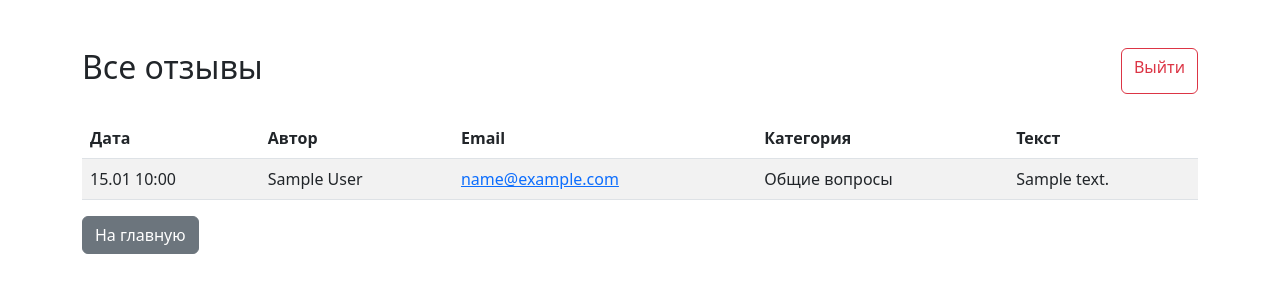
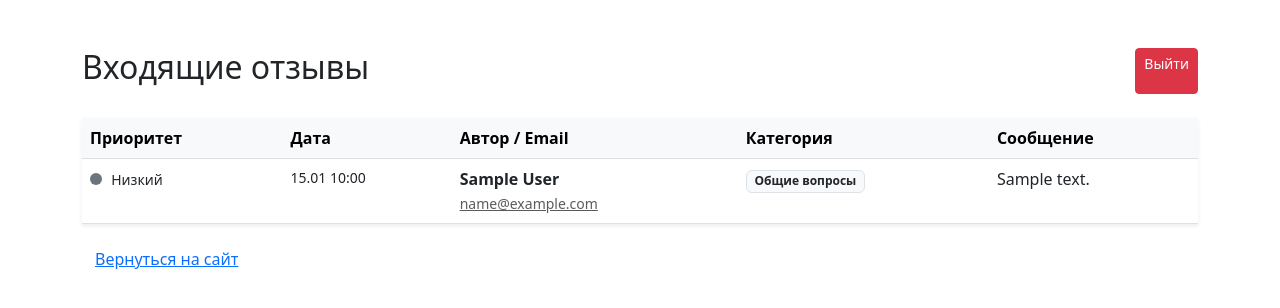
Before and after one commit to Goydaa/feedback, a Flask app: page /admin in a window 1280 px wide. Shown: the top 308 px of the page. Run offline with Flask 3, Linux system fonts and the light colour scheme; a user stored in the database is signed in; tables that the repository leaves empty hold one stand-in row (values such as "Sample post").

Commit message:
Update admin.html

```diff
--- a/templates/admin.html
+++ b/templates/admin.html
@@ -2,37 +2,46 @@
 <html lang="ru">
 <head>
     <meta charset="UTF-8">
-    <title>Админ-панель</title>
+    <title>Панель управления</title>
     <link rel="stylesheet" href="https://cdn.jsdelivr.net/npm/bootstrap@5.3.0/dist/css/bootstrap.min.css">
+    <style>
+        .dot { height: 12px; width: 12px; border-radius: 50%; display: inline-block; margin-right: 5px; }
+    </style>
 </head>
 <body class="container mt-5">
-    <div class="d-flex justify-content-between">
-        <h2>Все отзывы</h2>
-        <a href="{{ url_for('logout') }}" class="btn btn-outline-danger">Выйти</a>
+    <div class="d-flex justify-content-between mb-4">
+        <h2>Входящие отзывы</h2>
+        <a href="{{ url_for('logout') }}" class="btn btn-danger btn-sm">Выйти</a>
     </div>
 
-    <table class="table table-striped mt-4">
-        <thead>
+    <table class="table table-hover shadow-sm">
+        <thead class="table-light">
             <tr>
+                <th>Приоритет</th>
                 <th>Дата</th>
-                <th>Автор</th>
-                <th>Email</th>
+                <th>Автор / Email</th>
                 <th>Категория</th>
-                <th>Текст</th>
+                <th>Сообщение</th>
             </tr>
         </thead>
         <tbody>
             {% for review in reviews %}
             <tr>
-                <td>{{ review.timestamp.strftime('%d.%m %H:%M') }}</td>
-                <td>{{ review.author }}</td>
-                <td><a href="mailto:{{ review.email }}">{{ review.email }}</a></td>
-                <td>{{ review.category.name }}</td>
+                <td>
+                    <span class="dot bg-{{ review.priority_color }}"></span>
+                    <small>{{ review.priority_label }}</small>
+                </td>
+                <td class="small">{{ review.timestamp.strftime('%d.%m %H:%M') }}</td>
+                <td>
+                    <strong>{{ review.author }}</strong><br>
+                    <a href="mailto:{{ review.email }}" class="small text-muted">{{ review.email }}</a>
+                </td>
+                <td><span class="badge bg-light text-dark border">{{ review.category.name }}</span></td>
                 <td>{{ review.text }}</td>
             </tr>
             {% endfor %}
         </tbody>
     </table>
-    <a href="{{ url_for('index') }}" class="btn btn-secondary">На главную</a>
+    <a href="{{ url_for('index') }}" class="btn btn-link">Вернуться на сайт</a>
 </body>
 </html>
```
